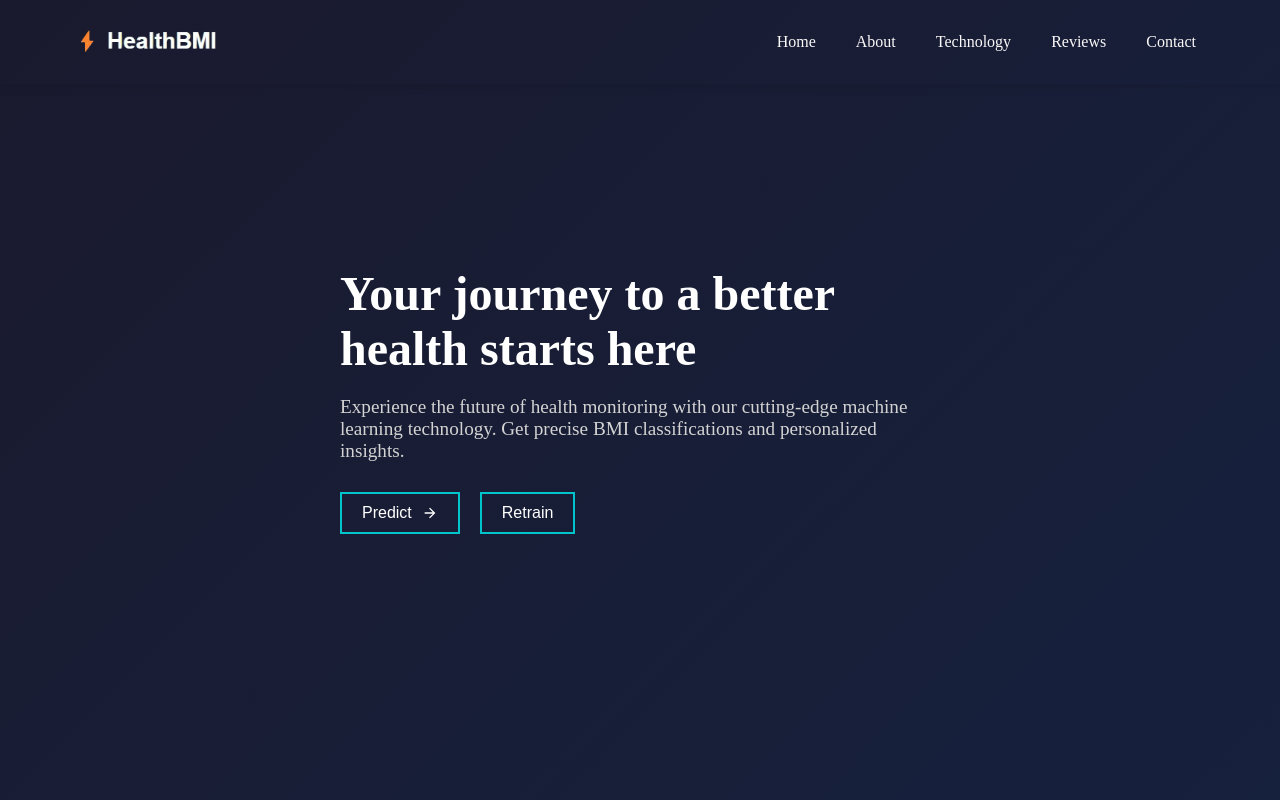
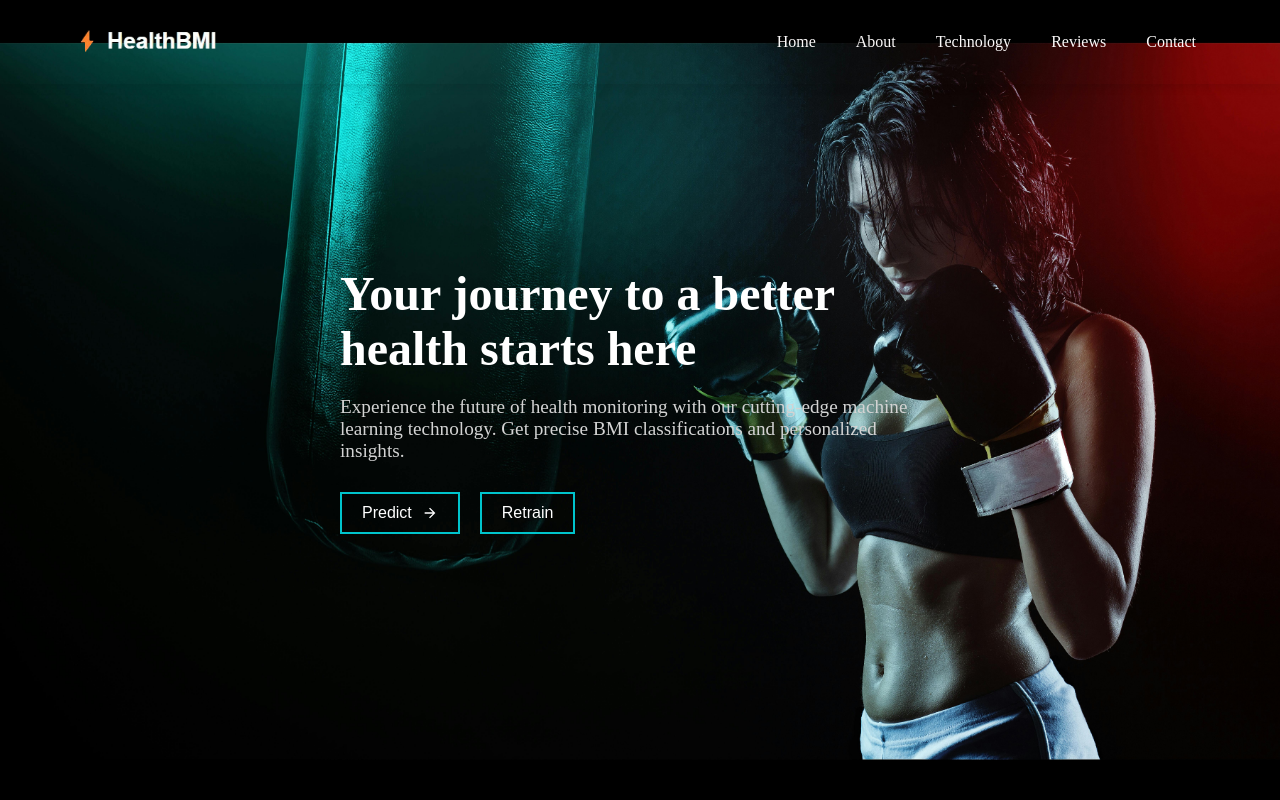
Before and after one commit to g-tumwesigye/Fitverse_UI, a React (Vite) app in the folder pred/: page / in a window 1280 px wide. Shown: the top 800 px of the page. Built offline with nearby package versions, Linux system fonts and the light colour scheme.

Commit message:
hero.css

```diff
--- a/pred/src/components/Hero/hero.css
+++ b/pred/src/components/Hero/hero.css
@@ -3,9 +3,14 @@
   justify-content: center;
   align-items: center;
   height: 100vh;
-  background: linear-gradient(135deg, #1a1a2e 0%, #16213e 100%);
   color: white;
   padding: 20px;
+
+  background-image: url("/hero.jpg");
+  background-repeat: no-repeat;
+  background-size: cover;
+  background-position: center center;
+   background-attachment: fixed;
 }
 
 .hero-content {
```
